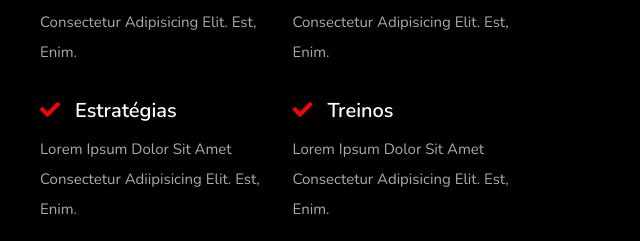
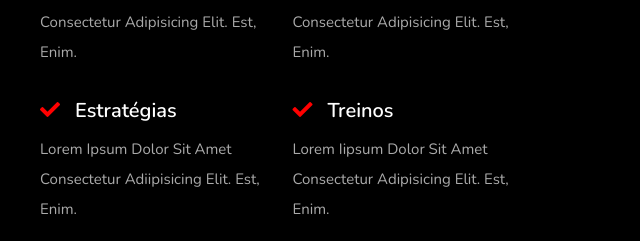
Before and after one commit to nicolaucorreia/papNicolau, a website: page public/index.html in a window 1280 px wide. Shown: the part 1264-1505 px from the top of the page, 640-1280 px from the left. Drawn offline with nearby package versions, Linux system fonts and the light colour scheme.

Commit message:
commit em casa

```diff
--- a/public/index.html
+++ b/public/index.html
@@ -107,7 +107,7 @@
             </div>
             <div class="box">
                 <h3><i class="fas fa-check"></i>Treinos</h3>
-                <p>Lorem ipsum dolor sit amet consectetur adipisicing elit. Est, enim.</p>
+                <p>Lorem iipsum dolor sit amet consectetur adipisicing elit. Est, enim.</p>
             </div>
         </div>
         <a href="#features" class="btn">Saiba Mais</a>
```
